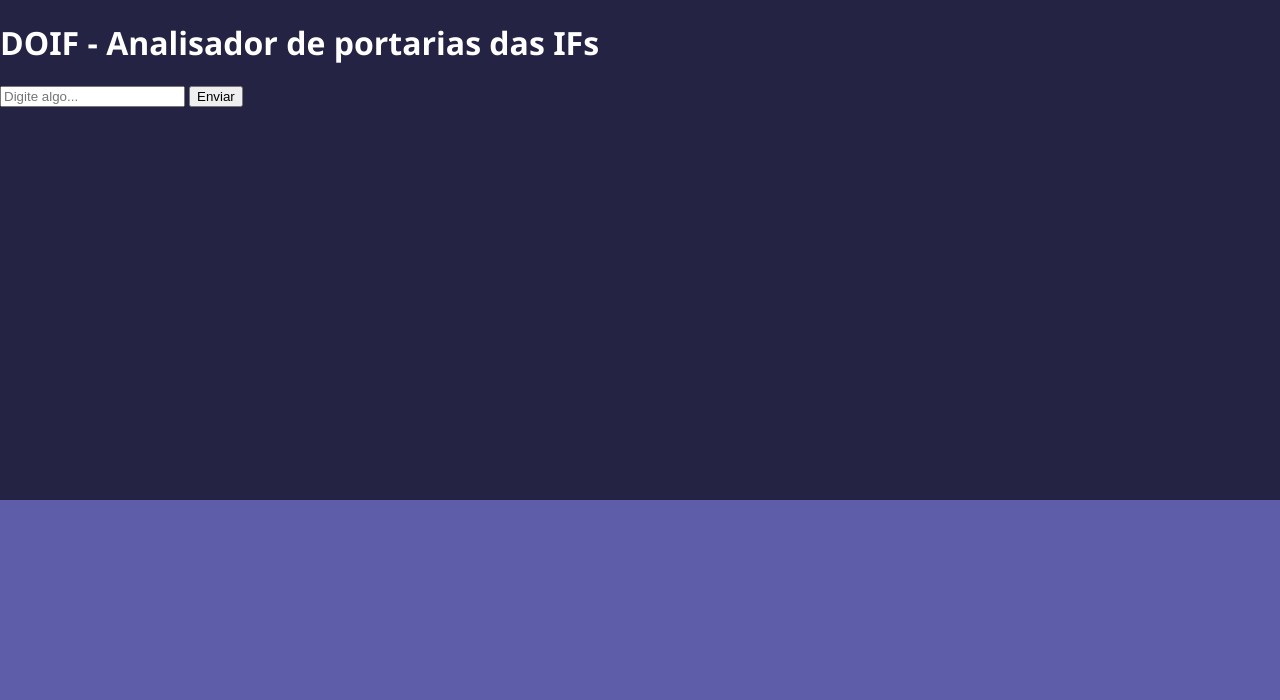
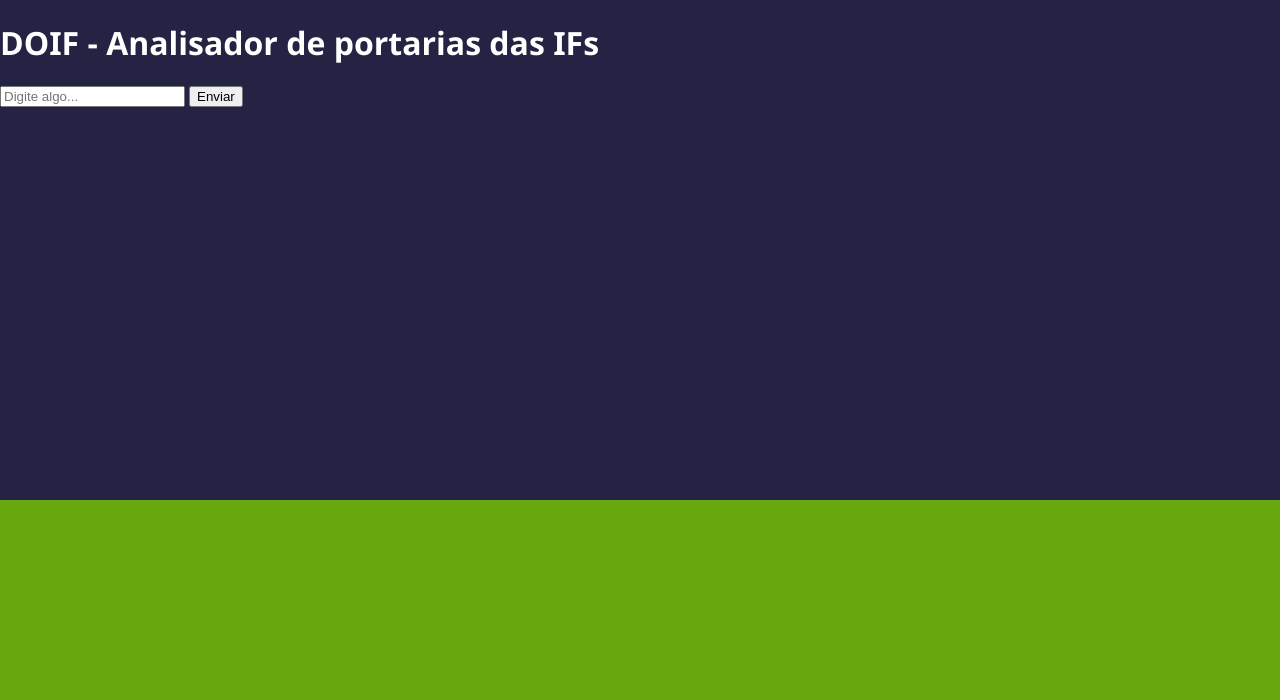
Before and after one commit to Lucasmtsoares/DOIF-Analisadorr-de-portarias, a Flask app: page / in a window 1280 px wide. Shown: the top 700 px of the page. Run offline with Flask 3, Linux system fonts and the light colour scheme.

Commit message:
preparing to deploy

```diff
--- a/app/__init__.py
+++ b/api/__init__.py
@@ -2,4 +2,4 @@ from flask import Flask
 
 app = Flask(__name__)
 
-from app.controllers import default
+from api.controllers import default
--- a/app/controllers/default.py
+++ b/api/controllers/default.py
@@ -1,7 +1,7 @@
 #from app.core.analitic_date import Analitic
-from app.models.dados import res as result
+from api.models.dados import res as result
 from flask import render_template
-from app import app
+from api import app
 import json
 
 @app.route("/")
--- a/app/core/analitic_date.py
+++ b/api/core/analitic_date.py
@@ -1,4 +1,4 @@
-from app.core.scraping import Scraping
+from api.core.scraping import Scraping
 from datetime import datetime
 from collections import defaultdict
 from collections import Counter
--- a/app/core/scraping.py
+++ b/api/core/scraping.py
@@ -1,5 +1,5 @@
-from app.core.crawler import Crawler
-from app.models.Publication import Publication
+from api.core.crawler import Crawler
+from api.models.Publication import Publication
 from bs4 import BeautifulSoup as Be
 import requests
 import re
--- a/run.py
+++ b/api/run.py
@@ -1,4 +1,4 @@
-from app import app
+from api import app
 
 if __name__ == "__main__":
     app.run(debug=True)
--- a/app/static/basic-style.css
+++ b/api/static/basic-style.css
@@ -2,7 +2,7 @@ body{
     display: flex;
     margin: 0;
     padding: 0;
-    background-color: rgb(93, 93, 169);
+    background-color: rgb(103, 168, 14);
 }
 .container{
     width: 100%;
```
Also changed, not shown: api/controllers/__init__.py (added), api/core/crawler.py (renamed from app/core/crawler.py), api/models/Publication.py (renamed from app/models/Publication.py), api/models/__init_.py (added), api/models/dados.py (renamed from app/models/dados.py), api/static/analitic-style.css (renamed from app/static/analitic-style.css), api/static/back-svg.svg (renamed from app/static/back-svg.svg), api/static/image.png (renamed from app/static/image.png), api/templates/analitic.html (renamed from app/templates/analitic.html), api/templates/basic.html (renamed from app/templates/basic.html), vercel.json (added).
